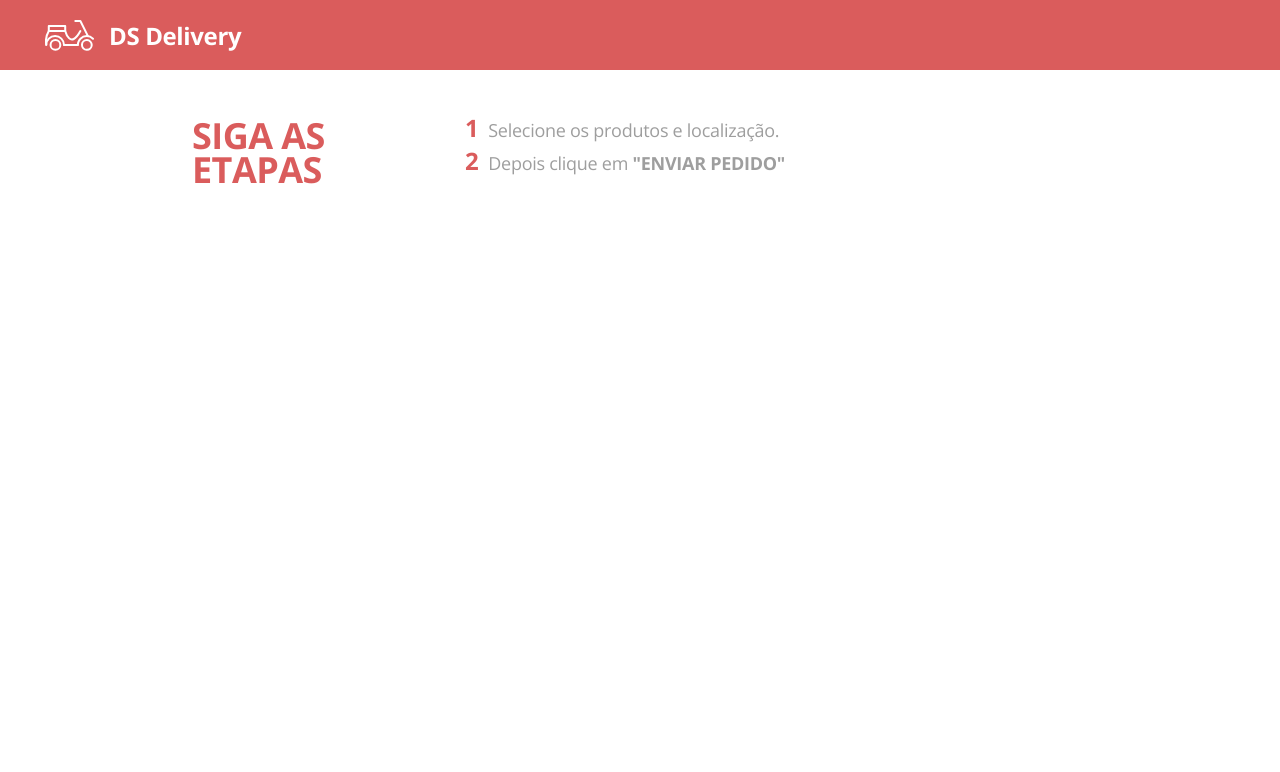
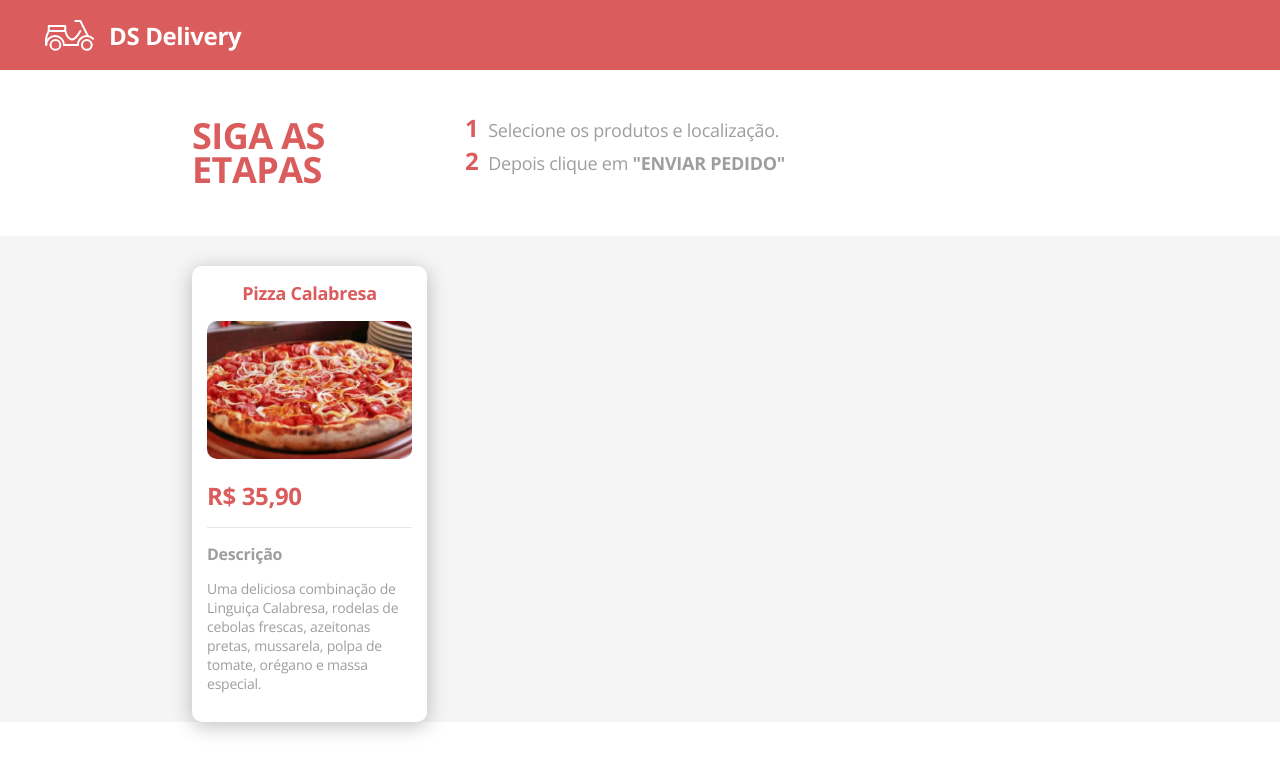
Before and after one commit to eduardomsj/dsdeliver-sds2, a React (Create React App) app in the folder front-web/: page /orders in a window 1280 px wide. Shown: the top 772 px of the page. Built offline with nearby package versions, Linux system fonts and the light colour scheme; the HTML template or start-up script is replaced by a standard one.

Commit message:
Created Statics ProductCard and ProductList

```diff
--- /dev/null
+++ b/front-web/src/Orders/ProductCard.tsx
@@ -0,0 +1,23 @@
+import { ReactComponent as Pizza } from './pizza.svg';
+
+function ProductCard() {
+    return (
+        <div className="order-card-container">
+            <h3 className="order-card-title">
+                Pizza Calabresa
+            </h3>
+            <Pizza className="order-card-image" />
+            <h3 className="order-card-price">
+                R$ 35,90
+            </h3>
+            <div className="order-card-description">
+                <h3>Descrição</h3>
+                <p>
+                    Uma deliciosa combinação de Linguiça Calabresa, rodelas de cebolas frescas, azeitonas pretas, mussarela, polpa de tomate, orégano e massa especial.
+                </p>
+            </div>
+        </div>
+    )
+}
+
+export default ProductCard;
--- /dev/null
+++ b/front-web/src/Orders/ProductsList.tsx
@@ -0,0 +1,14 @@
+import ProductCard from "./ProductCard";
+
+function ProductsList() {
+    return (
+        <div className="orders-list-container">
+            <div className="orders-list-items">
+                <ProductCard />
+            </div>
+
+        </div>
+    )
+}
+
+export default ProductsList;
--- a/front-web/src/Orders/index.tsx
+++ b/front-web/src/Orders/index.tsx
@@ -1,3 +1,4 @@
+import ProductsList from './ProductsList';
 import StepsHeader from './StepsHeader';
 import './styles.scss';
 
@@ -5,6 +6,7 @@
     return (
         <div className="orders-container">
             <StepsHeader />
+            <ProductsList />
         </div>
     );
 }
```
Also changed, not shown: front-web/src/Orders/pizza.svg (added).
